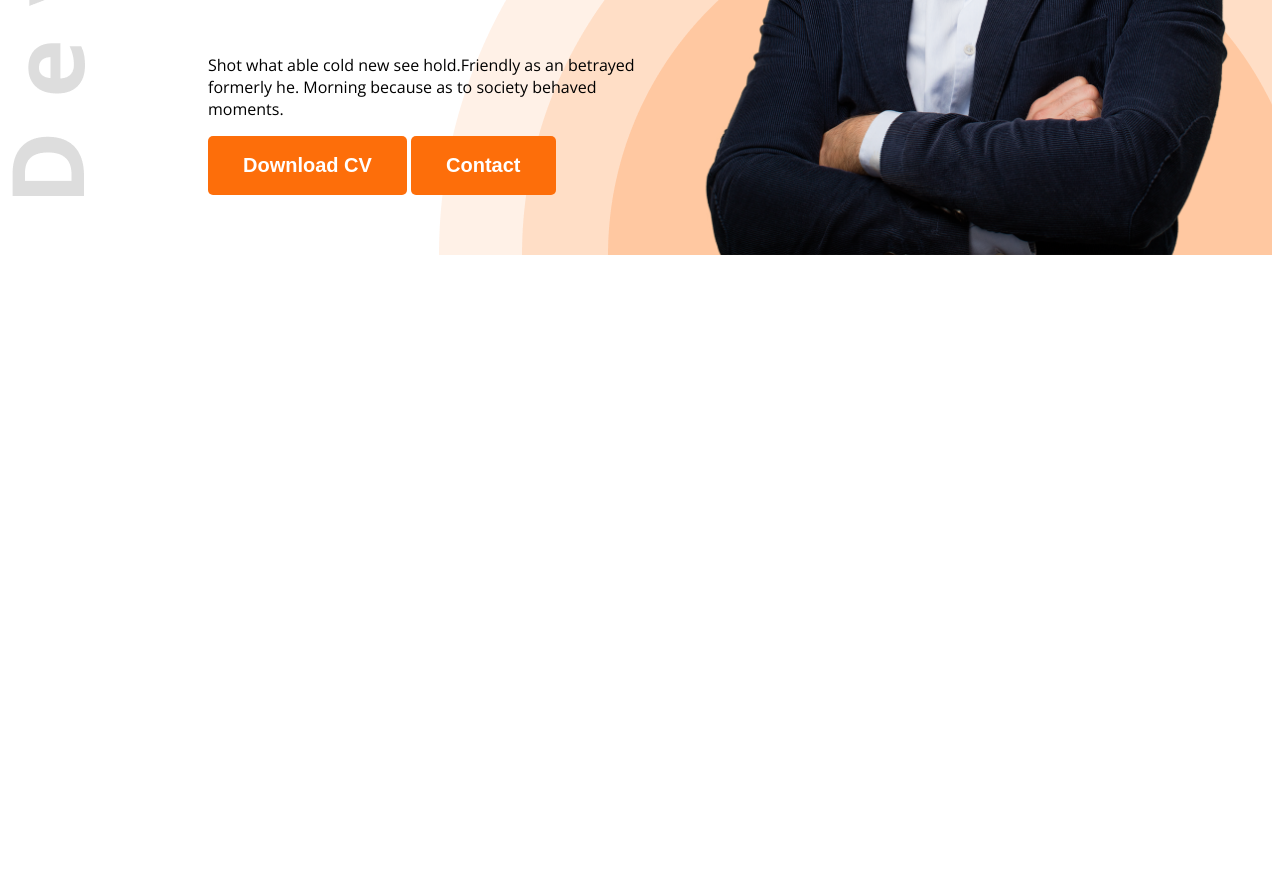
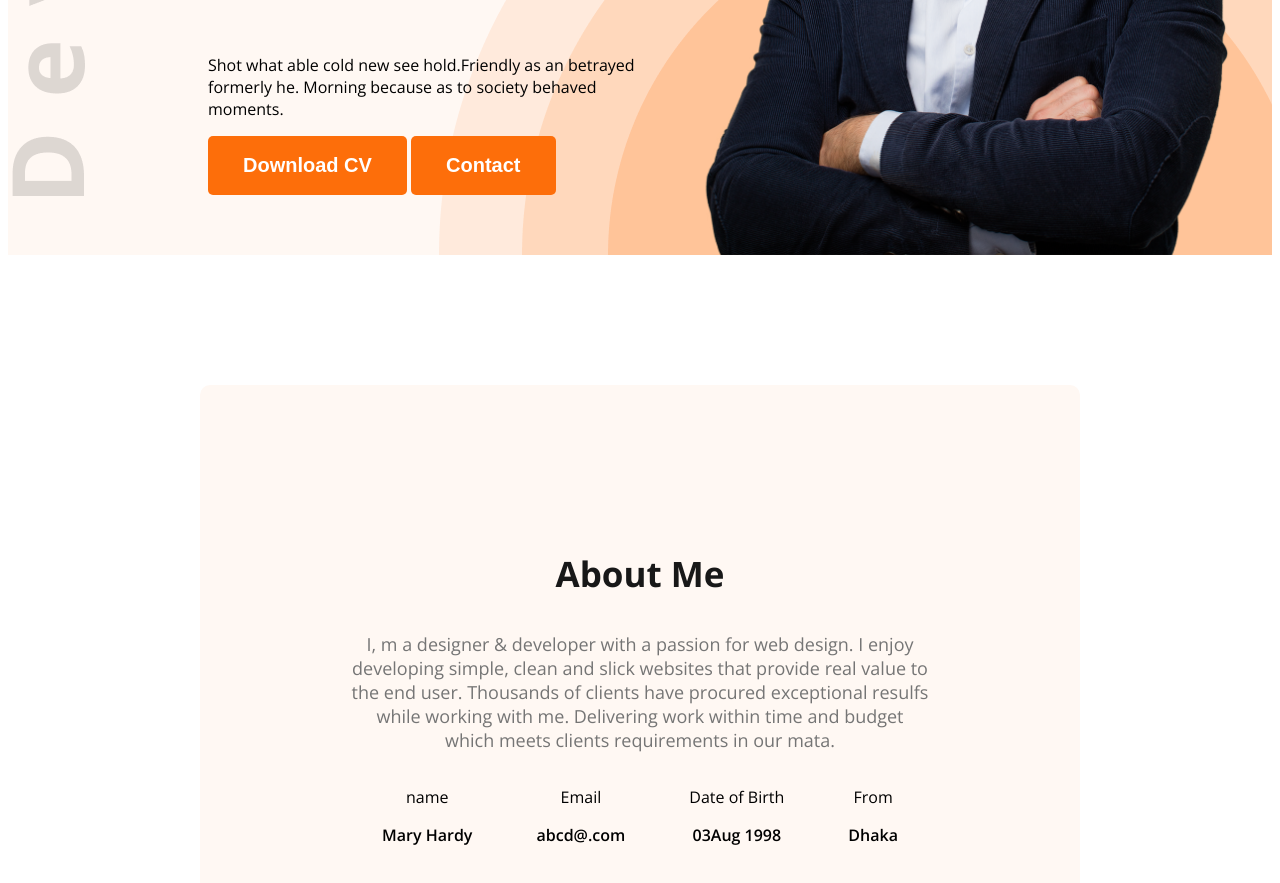
Before and after one commit to tanne09/Developer-portfolio-2025, a plain HTML site: page index.html in a window 1280 px wide. Shown: the part 575-1458 px from the top of the page. Before the commit the page ends 838 px from the top, so only its background shows below. Drawn offline with nearby package versions, Linux system fonts and the light colour scheme.

Commit message:
about me add

```diff
--- a/index.html
+++ b/index.html
@@ -11,7 +11,7 @@
 </head>
 <body class="open-sans-normal">
     <!-- Header section start -->
-    <header class="header">
+    <header class="header secondary-bg">
         <nav>
             <h3 class="nav-title">Ma<span class="text-primary">r</span>y</h3>
             <ul>
@@ -39,7 +39,28 @@
 
     <!-- Main section start -->
     <main>
-
+        <section class="about secondary-bg">
+            <h3 class="section-title">About Me</h3>
+            <p class="section-description">I, m a designer & developer with a passion for web design. I enjoy developing simple, clean and slick websites that provide real value to the end user. Thousands of clients have procured exceptional resulfs while working with me. Delivering work within time and budget which meets clients requirements in our mata.</p>
+            <div class="about-items">
+                <div class="about-item">
+                    <p class="item-title">name</p>
+                    <p class="item-description">Mary Hardy</p>
+                </div>
+                <div class="about-item">
+                    <p class="item-title">Email</p>
+                    <p class="item-description">abcd@.com</p>
+                </div>
+                <div class="about-item">
+                    <p class="item-title">Date of Birth</p>
+                    <p class="item-description">03Aug 1998</p>
+                </div>
+                <div class="about-item">
+                    <p class="item-title">From </p>
+                    <p class="item-description">Dhaka</p>
+                </div>
+            </div>
+        </section>
     </main>
     <!-- Main section end -->
 
--- a/style.css
+++ b/style.css
@@ -28,6 +28,22 @@
     border: none;
     cursor: pointer;
 }
+
+.section-title{
+    font-size: 35px;
+    font-weight: bold;
+    color:#181818 ;
+}
+
+.section-description{
+    font-size: 18px;
+    color:#757575 ;
+}
+
+.secondary-bg{
+    background-color:#FFF8F3 ;
+}
+
 
 /* header  */
 
@@ -95,3 +111,28 @@ nav ul{
 .banner-profile-pic{
     width: 580px;
 }
+
+/* main style */
+
+main{
+    max-width: 1140px;
+    margin: 0 auto;
+}
+
+/* About style */
+
+.about{
+    border-radius: 10px;
+    padding: 130px 150px;
+    text-align: center;
+    margin: 130px;
+}
+
+.item-description{
+    font-weight: 600;
+}
+
+.about-items{
+    display: flex;
+    justify-content: space-around;
+}
```
